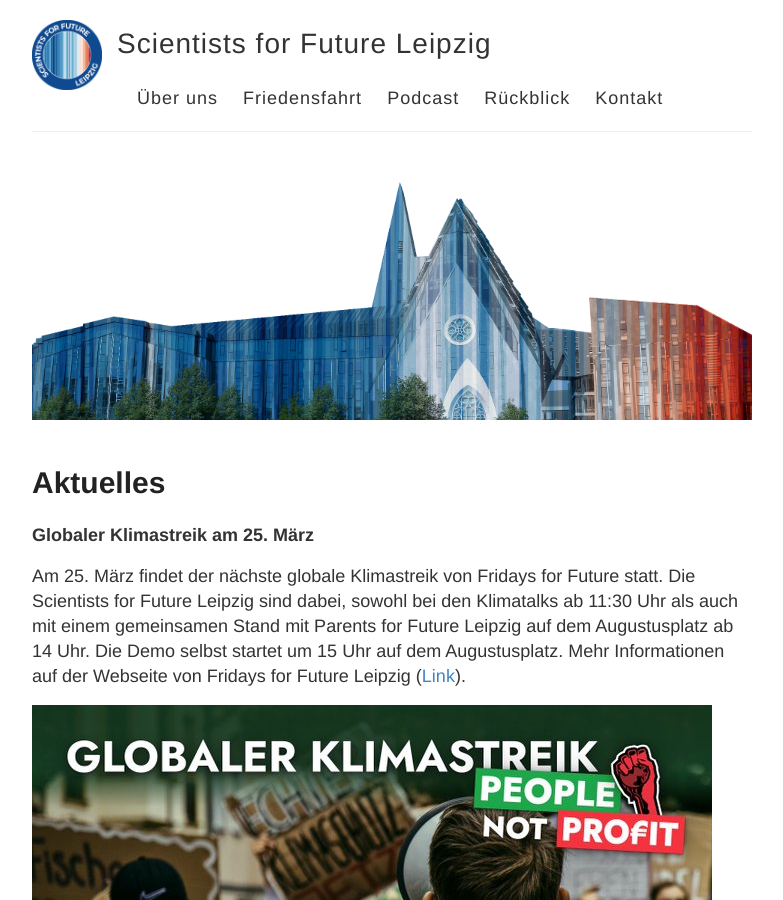
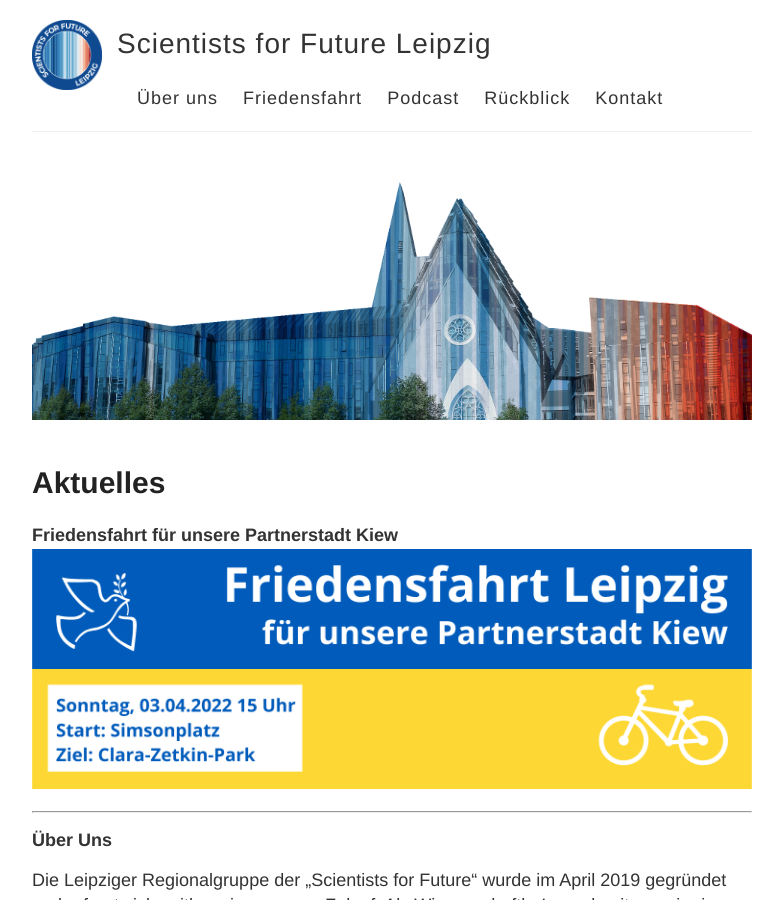
Before and after one commit to s4f-leipzig/s4f-leipzig.github.io, a Jekyll site: the page built from index.md, in a window 1280 px wide and 900 px high. Shown: the whole window, without its empty margins (248-1031 px from the left). Built offline with Jekyll 4.4.1, drawn with Linux system fonts in a browser that asks for light colours.

Commit message:
Update index.md

```diff
--- a/index.md
+++ b/index.md
@@ -3,12 +3,10 @@
 title: Aktuelles
 ---
 
-<b>Globaler Klimastreik am 25. März</b>
+<b>Friedensfahrt für unsere Partnerstadt Kiew</b>
 <br>
+<img src="/images/Friedensfahrt-2022-04-03.png">
 
-Am 25. März findet der nächste globale Klimastreik von Fridays for Future statt. Die Scientists for Future Leipzig sind dabei, sowohl bei den Klimatalks ab 11:30 Uhr als auch mit einem gemeinsamen Stand mit Parents for Future Leipzig auf dem Augustusplatz ab 14 Uhr. Die Demo selbst startet um 15 Uhr auf dem Augustusplatz. Mehr Informationen auf der Webseite von Fridays for Future Leipzig (<a href="https://fffleipzig.de/people-not-profit/">Link</a>).
-
-![](/images/Demo-FFF.jpg)
 
 <hr>
 
```
